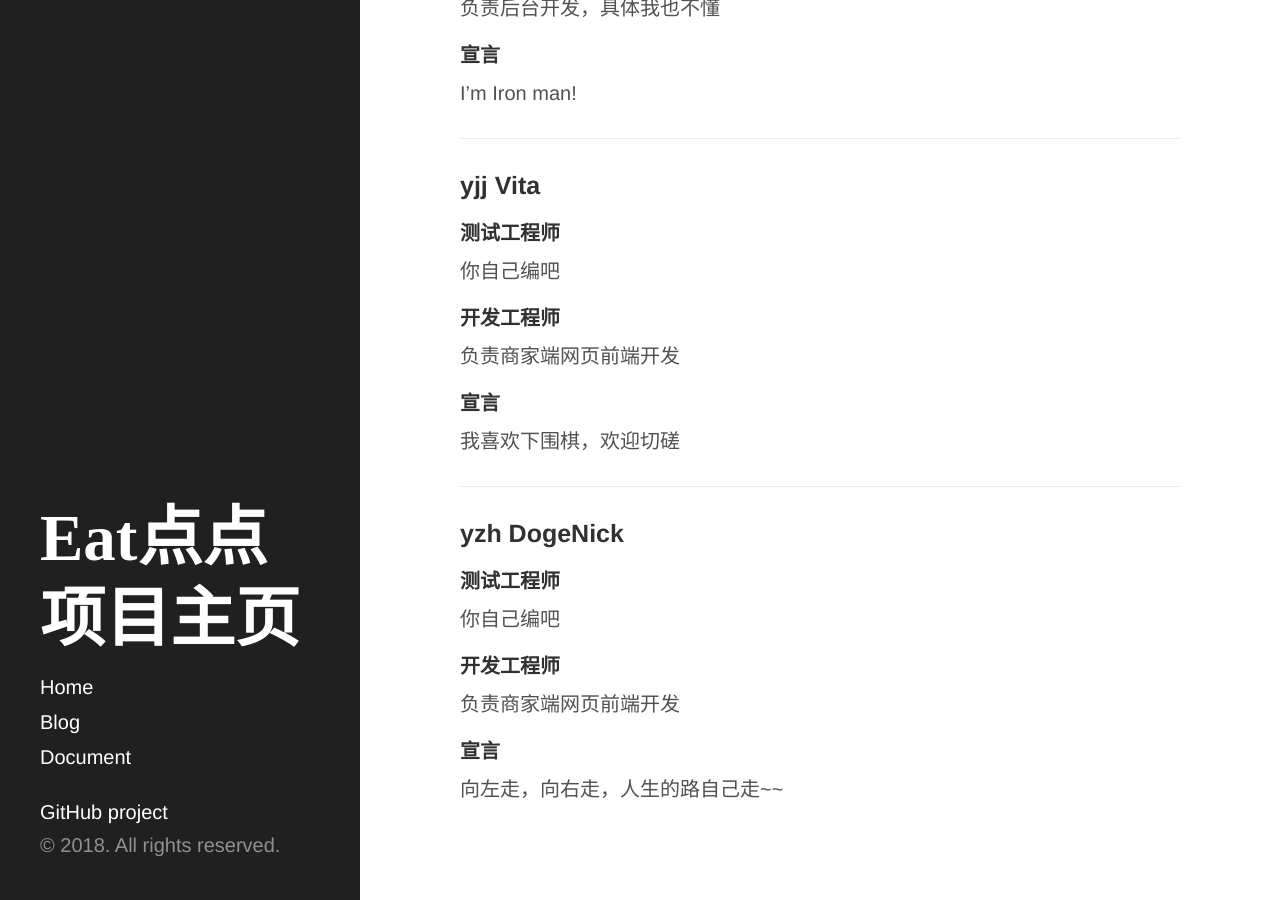
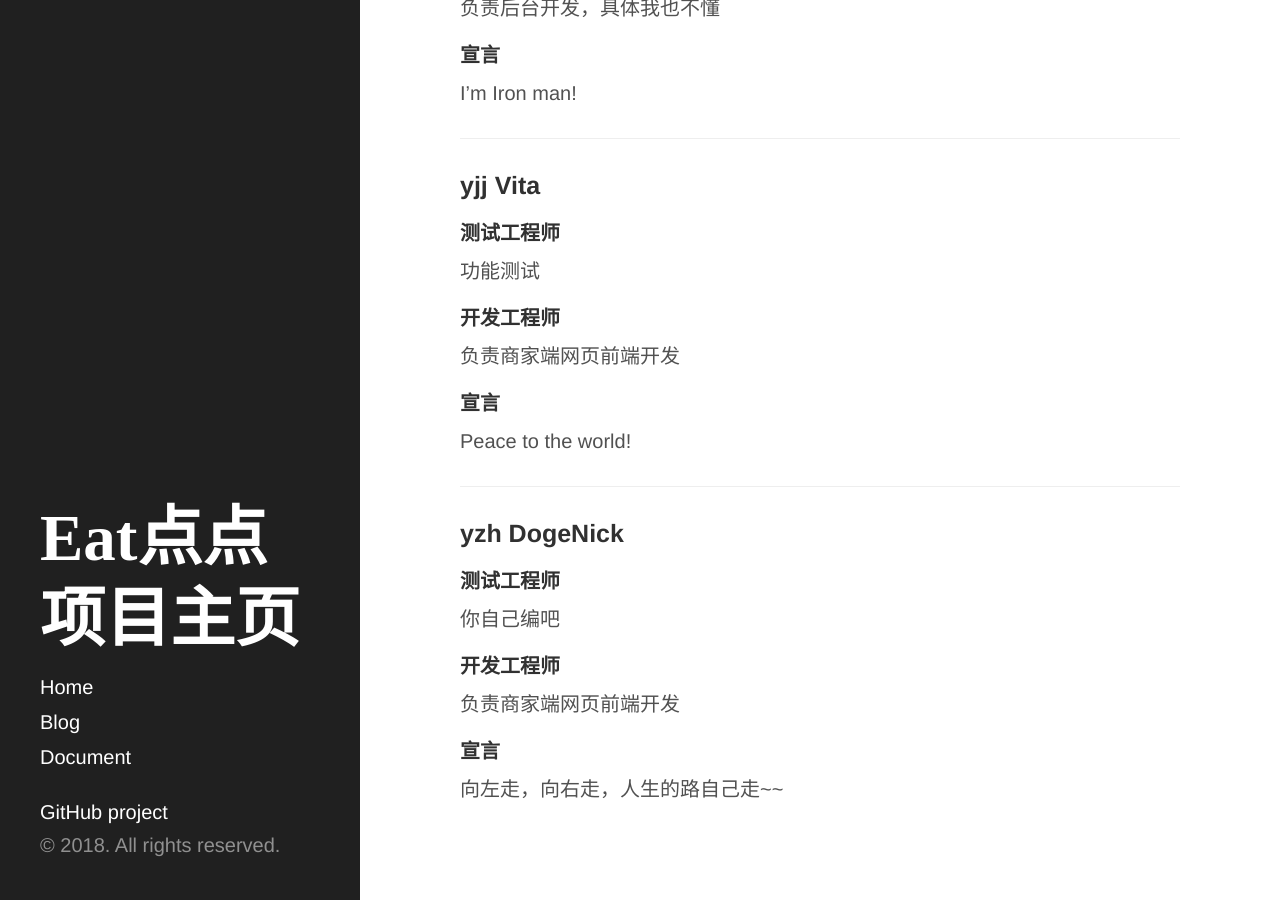
Before and after one commit to ChickenDinner8/ChickenDinner8.github.io, a Jekyll site: the page built from _posts/2018-04-11-team_profile.md, in a window 1280 px wide and 900 px high, scrolled down 2359 px. Built offline with Jekyll 4.4.1, drawn with Linux system fonts in a browser that asks for light colours.

Commit message:
更新
更新

```diff
--- a/_posts/2018-04-11-team_profile.md
+++ b/_posts/2018-04-11-team_profile.md
@@ -112,7 +112,7 @@ I'm Iron man!
 
 ##### 测试工程师
 
-你自己编吧
+功能测试
 
 ##### 开发工程师
 
@@ -120,7 +120,7 @@ I'm Iron man!
 
 ##### 宣言
 
-我喜欢下围棋，欢迎切磋
+Peace to the world!
 
 ------
 
```
